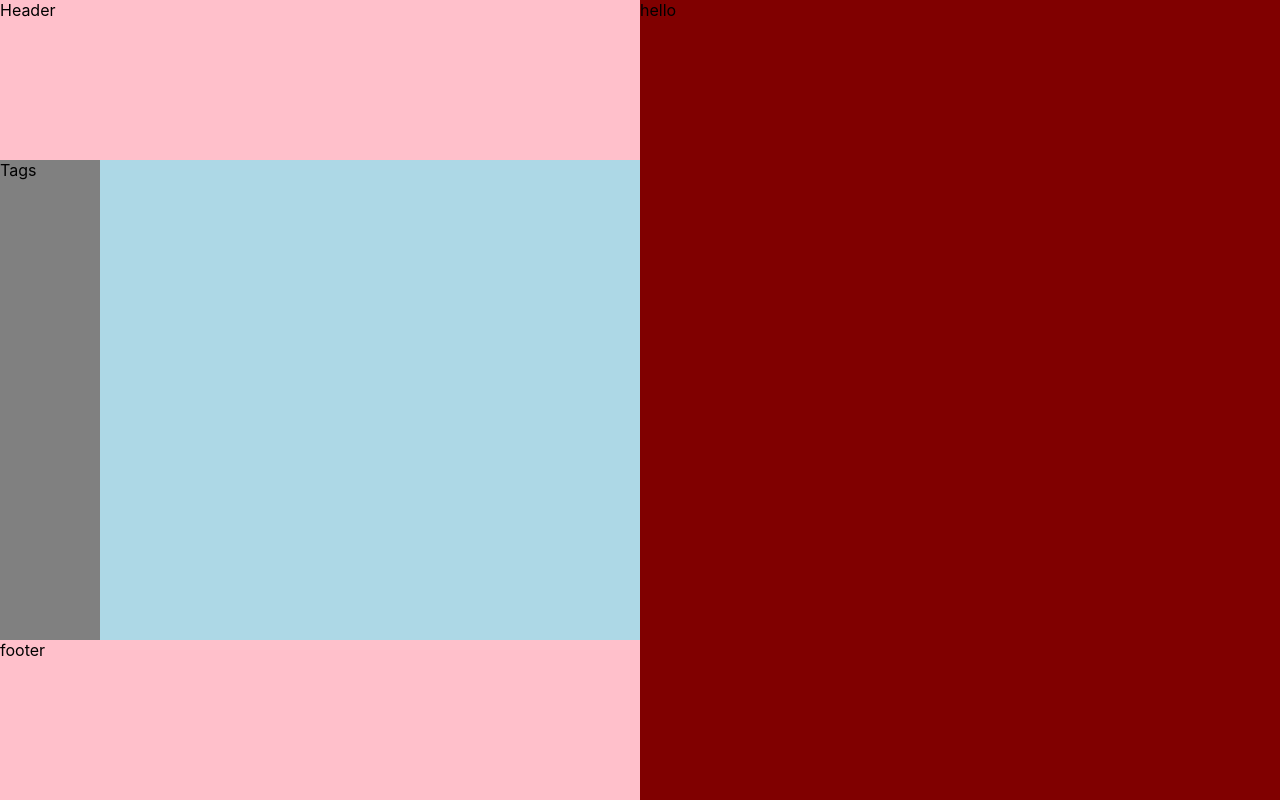
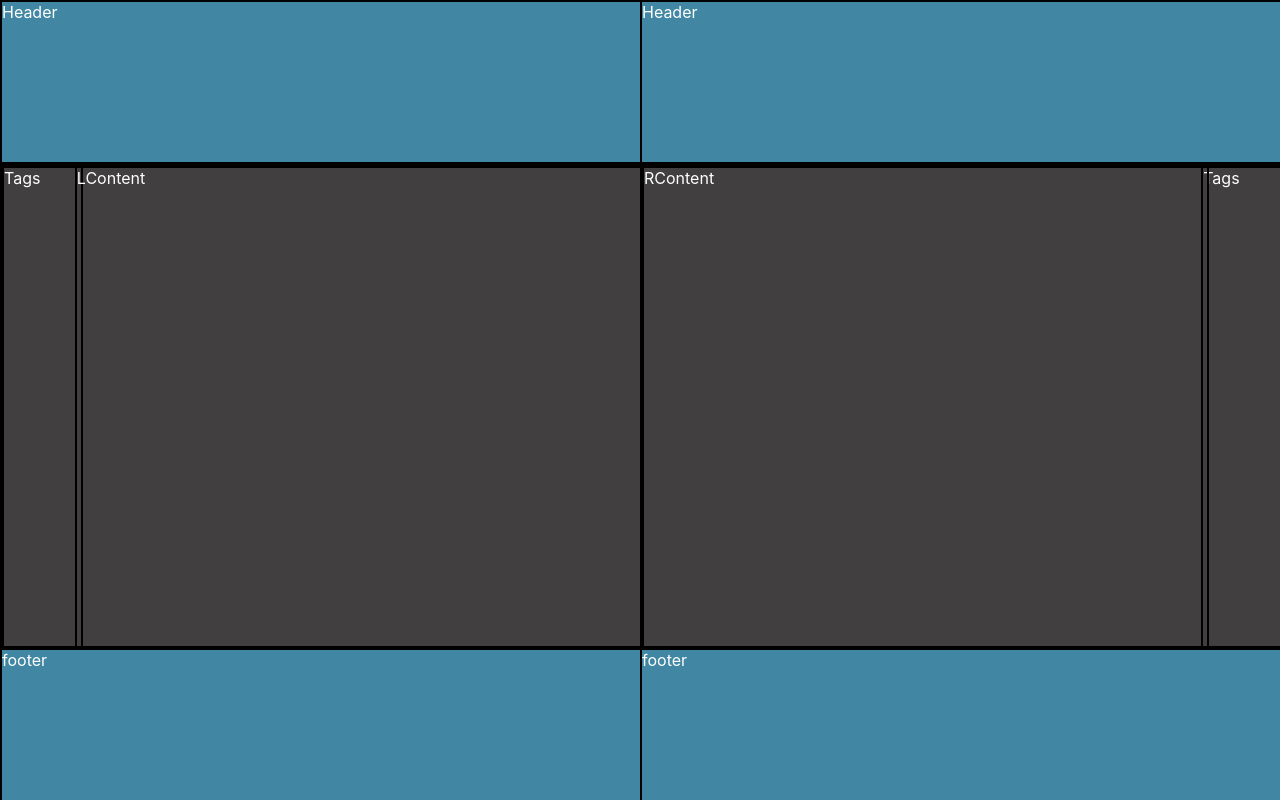
Before and after one commit to kclogics/chavali, a React app: page / in a window 1280 px wide. Built offline with nearby package versions, Linux system fonts and the light colour scheme.

Commit message:
low fidelity wireframing of the whole container

```diff
--- a/src/App.css
+++ b/src/App.css
@@ -4,17 +4,19 @@
   height: 100%;
   display: block;
   position: absolute;
-  overflow: auto;
+  color: white;
 }
 
 .left {
   left: 0;
-  background-color: yellow;
+  background-color: white;
+  overflow: hidden;
 }
 
 .right {
   right: 0;
-  background-color: #800000;
+  background-color: white;
+  overflow: hidden;
 }
 
 @media only screen and (max-width: 1024px) {
@@ -30,24 +32,62 @@
   }
 }
 .LeftElementFooter,
+.RightElementFooter,
 .LeftElementHeader,
-.LeftElementBody {
+.RightElementHeader,
+.LeftElementBody,
+.RightElementBody {
   position: relative;
   width: 100%;
-  background-color: pink;
+  background-color: #4187a3;
   height: 20%;
   z-index: 10001;
   display: block;
+  border: 2px solid black;
+}
+
+.LeftElementBody,
+.RightElementBody {
+  overflow: auto;
+  height: 60%;
+  overflow: hidden;
+}
+.LeftElementBody .LeftElementContent,
+.LeftElementBody .RightElementContent,
+.RightElementBody .LeftElementContent,
+.RightElementBody .RightElementContent {
+  overflow: auto;
+  position: absolute;
+  width: 88%;
+  height: 100%;
+  border: 2px solid black;
+  display: block;
+  z-index: 10003;
+}
+.LeftElementBody .RightElementTags,
+.LeftElementBody .LeftElementTags,
+.RightElementBody .RightElementTags,
+.RightElementBody .LeftElementTags {
+  border: 2px solid black;
+  position: absolute;
+  width: 12%;
+  height: 100%;
 }
 
 .LeftElementBody {
-  height: 60%;
-  background-color: lightblue;
+  background-color: #413f3f;
 }
-.LeftElementBody .LeftElementTags {
-  width: 100px;
-  height: 100%;
-  background-color: grey;
+
+.RightElementBody {
+  background-color: #413f3f;
+}
+
+.RightElementTags {
+  right: 0;
+}
+
+.LeftElementContent {
+  right: 0;
 }
 
 /*# sourceMappingURL=App.css.map */
--- a/src/App.scss
+++ b/src/App.scss
@@ -1,9 +1,9 @@
 $primary-color: green;
-$left: yellow;
-$right: #800000;
+$left: white;
+$right: white;
 
-$outline: pink;
-$body: lightblue;
+$outline: rgb(65, 135, 163);
+$body: green;
 
 .left,
 .right {
@@ -11,15 +11,17 @@ $body: lightblue;
   height: 100%;
   display: block;
   position: absolute;
-  overflow: auto;
+  color: white;
 }
 .left {
   left: 0;
   background-color: $left;
+  overflow: hidden;
 }
 .right {
   right: 0;
   background-color: $right;
+  overflow: hidden;
 }
 
 @media only screen and (max-width: 1024px) {
@@ -35,26 +37,56 @@ $body: lightblue;
 }
 
 .LeftElementFooter,
+.RightElementFooter,
 .LeftElementHeader,
-.LeftElementBody {
+.RightElementHeader,
+.LeftElementBody,
+.RightElementBody {
   position: relative;
   width: 100%;
   background-color: $outline;
   height: 20%;
   z-index: 10001;
   display: block;
+  border: 2px solid black;
 }
 
-.LeftElementHeader {
-}
-.LeftElementBody {
+.LeftElementBody,
+.RightElementBody {
+  overflow: auto;
   height: 60%;
-  background-color: $body;
+  // background-color: $body;
+  overflow: hidden;
+  .LeftElementContent,
+  .RightElementContent {
+    overflow: auto;
+    position: absolute;
+    width: 88%;
+    height: 100%;
+    // background-color: rgb(46, 95, 114);
+    border: 2px solid black;
+    display: block;
+    z-index: 10003;
+  }
+
+  .RightElementTags,
   .LeftElementTags {
-    width: 100px;
+    border: 2px solid black;
+    position: absolute;
+    width: 12%;
     height: 100%;
-    background-color: grey;
   }
 }
-.LeftElementFooter {
+
+.LeftElementBody {
+  background-color: rgb(65, 63, 63);
 }
+.RightElementBody {
+  background-color: rgb(65, 63, 63);
+}
+.RightElementTags {
+  right: 0;
+}
+.LeftElementContent {
+  right: 0;
+}
--- a/src/components/left/left.js
+++ b/src/components/left/left.js
@@ -5,9 +5,9 @@ import "../../App.css";
 function Left() {
   return (
     <div className="left">
-      {/* <div className="LeftElementTags"> Tags</div> */}
       <div className="LeftElementHeader"> Header</div>
       <div className="LeftElementBody">
+        <div className="LeftElementContent">LContent</div>
         <div className="LeftElementTags">Tags</div>
       </div>
       <div className="LeftElementFooter"> footer</div>
--- a/src/components/right/right.js
+++ b/src/components/right/right.js
@@ -3,7 +3,16 @@ import React from "react";
 import "../../App.css";
 
 function Right() {
-  return <div className="right">hello </div>;
+  return (
+    <div className="right">
+      <div className="RightElementHeader"> Header</div>
+      <div className="RightElementBody">
+        <div className="RightElementContent">RContent</div>
+        <div className="RightElementTags">Tags</div>
+      </div>
+      <div className="RightElementFooter"> footer</div>
+    </div>
+  );
 }
 
 export default Right;
```
Also changed, not shown: 1 other file (tests, documents, lock files or other folders).
